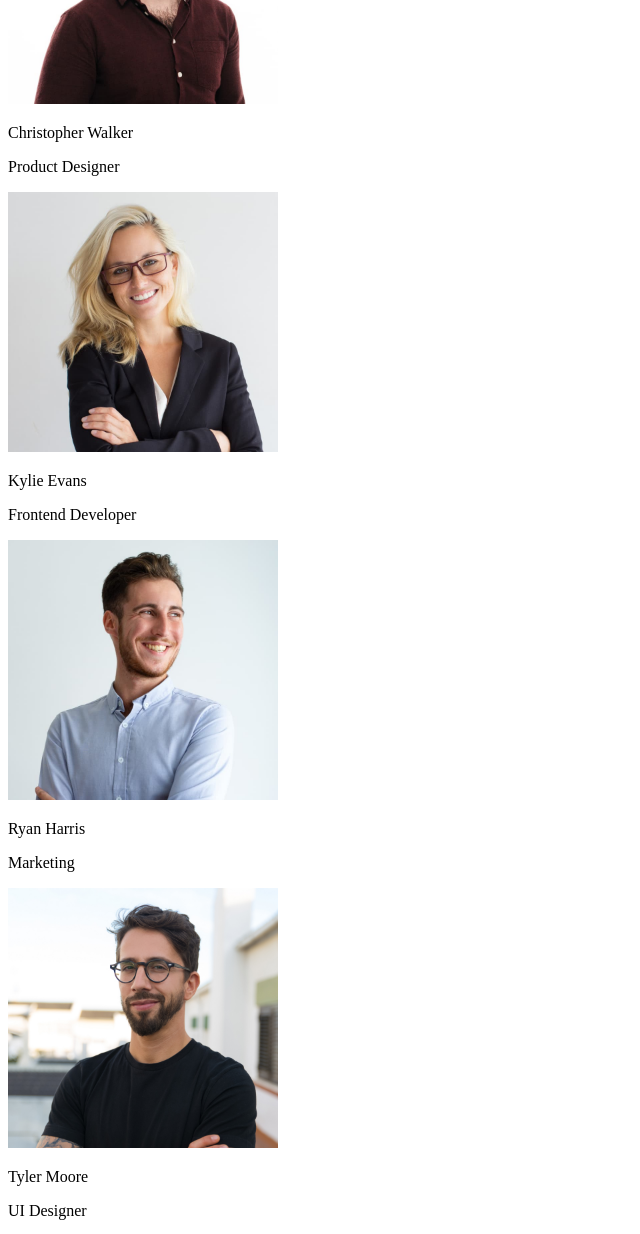
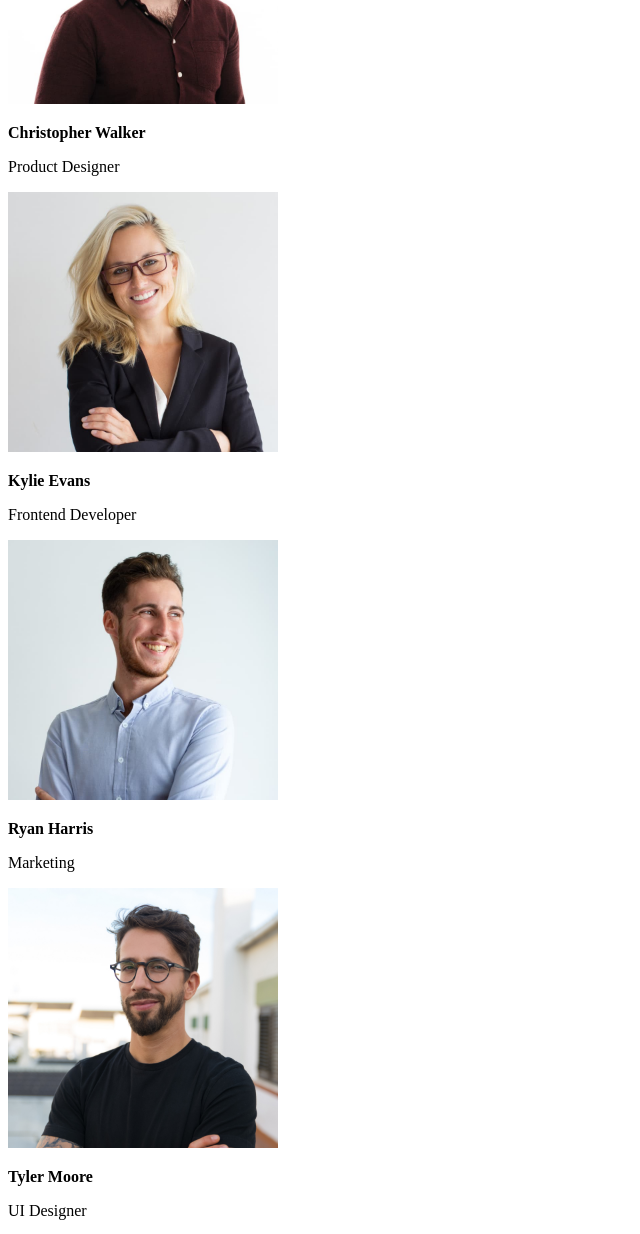
Before and after one commit to ARGFL/goit-markup-hw-01, a plain HTML site: page index.html in a window 1280 px wide. Shown: the part 1340-2574 px from the top of the page, without its empty margins (0-640 px from the left). Drawn offline with Linux system fonts and the light colour scheme.

Commit message:
Correction images space
Removed space in images tag

```diff
--- a/index.html
+++ b/index.html
@@ -66,26 +66,26 @@
        <div>
         <!--Container 1-->
            <div>
-              <img src="images/Christopher Walker.jpg" alt="Christopher Walker image" width="270px" />
-              <p>Christopher Walker</p>
+              <img src="images/Christopher-Walker.jpg" alt="Christopher Walker image" width="270px" />
+              <p><b>Christopher Walker</b></p>
               <p>Product Designer</p>
             </div>
          <!--Container 2-->
             <div>
-               <img src="images/Kylie Evans.jpg" alt="Kylie Evans image" width="270px"/>
-               <p>Kylie Evans</p>
+               <img src="images/Kylie-Evans.jpg" alt="Kylie Evans image" width="270px"/>
+               <p><b>Kylie Evans</b></p>
                <p>Frontend Developer</p>
             </div>
         <!--Container 3-->
             <div>
-                <img src="images/Ryan Harris.jpg" alt="Ryan Harris" width="270px"/>
-                <p>Ryan Harris</p>
+                <img src="images/Ryan-Harris.jpg" alt="Ryan Harris" width="270px"/>
+                <p><b>Ryan Harris</b></p>
                 <p>Marketing</p>
             </div>
         <!--Container 4-->
             <div>
-                <img src="images/Tyler Moore.jpg" alt="Tyler Moore" width="270px"/>
-                <p>Tyler Moore</p>
+                <img src="images/Tyler-Moore.jpg" alt="Tyler Moore" width="270px"/>
+                <p><b>Tyler Moore</b></p>
                 <p>UI Designer</p>
             </div>
        </div>
```
Also changed, not shown: images/Christopher-Walker.jpg (renamed from images/Christopher Walker.jpg), images/Kylie-Evans.jpg (renamed from images/Kylie Evans.jpg), images/Ryan-Harris.jpg (renamed from images/Ryan Harris.jpg), images/Tyler-Moore.jpg (renamed from images/Tyler Moore.jpg).
